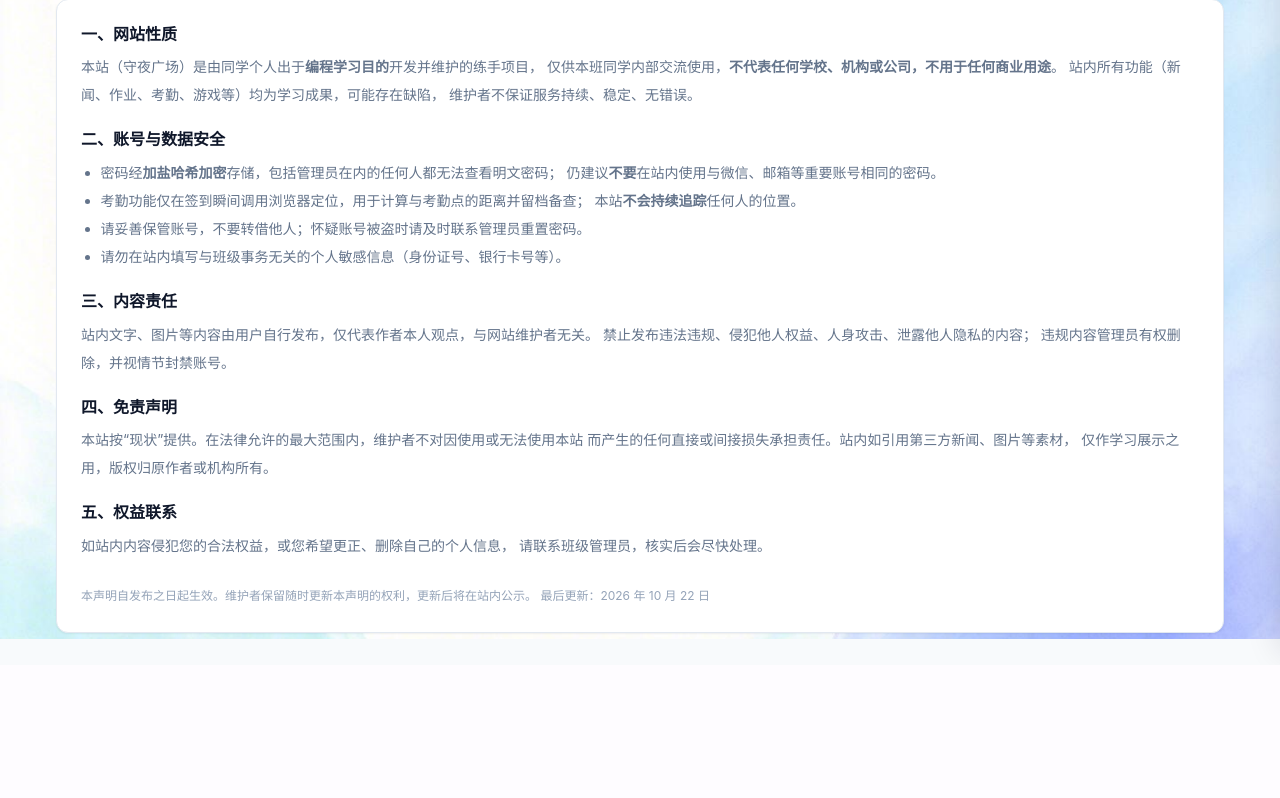
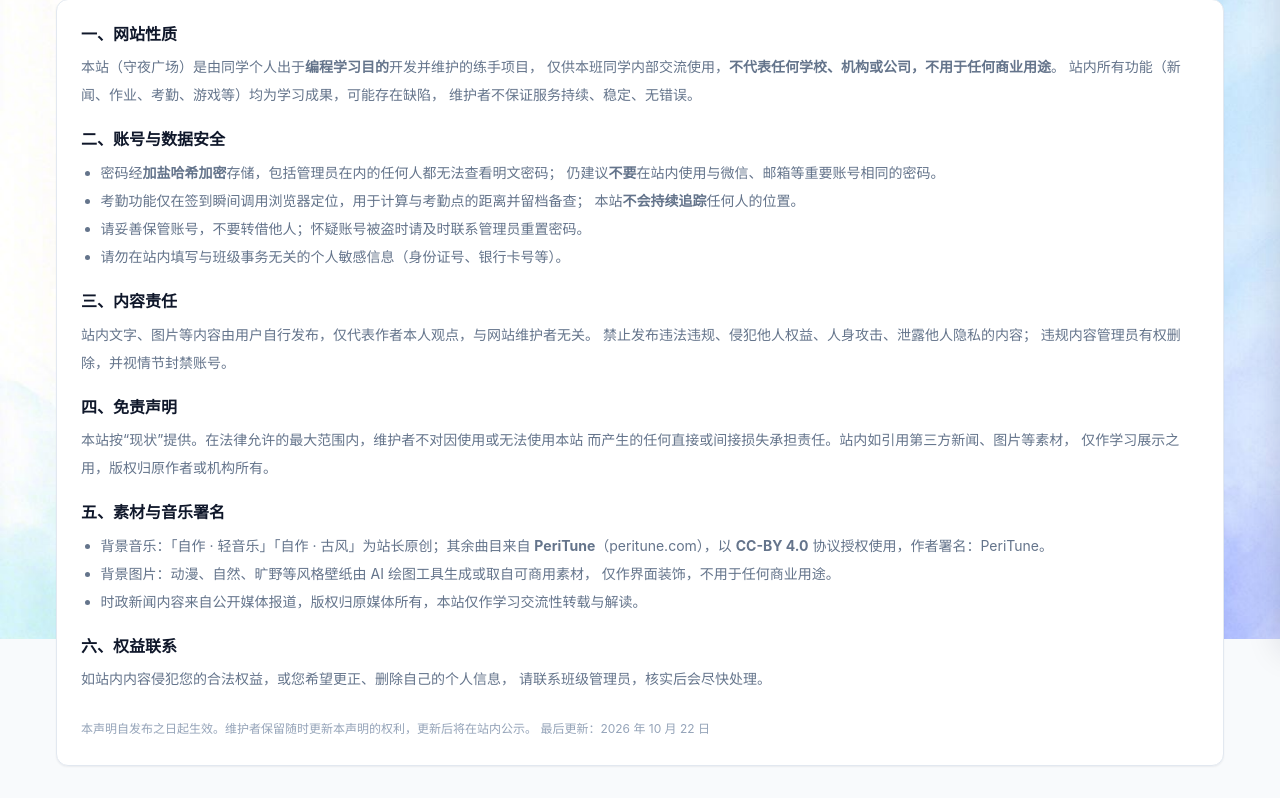
Before and after one commit to cjrq2602/class-portal, a Flask app: page /disclaimer in a window 1280 px wide. Shown: the part 161-959 px from the top of the page. Before the commit the page ends 817 px from the top, so only its background shows below. Run offline with Flask 3, Linux system fonts and the light colour scheme; data that the repository does not hold is empty; some libraries are stand-ins or nearby versions.

Commit message:
fix(bgm): 曲库版权净化——张学友/HSHKGN/傅许三首替换为 PeriTune CC-BY 曲目(Beach2/Whisper3/RainDrop)，免责声明页补署名

```diff
--- a/static/js/bgm.js
+++ b/static/js/bgm.js
@@ -15,12 +15,12 @@
 (function () {
     /* 曲目清单：file 相对站点根，name 显示在面板里 */
     var TRACKS = [
-        { id: "calm",      file: "/static/audio/bgm-calm.mp3",      name: "自作 · 轻音乐" },
-        { id: "gufeng",    file: "/static/audio/bgm-gufeng.mp3",    name: "自作 · 古风" },
-        { id: "summer",    file: "/static/audio/bgm-summer.mp3",    name: "Summer Melody（夏日旋律）" },
-        { id: "afterrain", file: "/static/audio/bgm-afterrain.mp3", name: "After The Rain（雨后）" },
-        { id: "concert",   file: "/static/audio/bgm-concert.mp3",   name: "她来听我的演唱会" },
-        { id: "ocean",     file: "/static/audio/bgm-ocean.mp3",     name: "Oceanfront（海滨）" },
+        { id: "calm",     file: "/static/audio/bgm-calm.mp3",     name: "自作 · 轻音乐" },
+        { id: "gufeng",   file: "/static/audio/bgm-gufeng.mp3",   name: "自作 · 古风" },
+        { id: "beach",    file: "/static/audio/bgm-beach.mp3",    name: "Beach2（热带海滩）" },
+        { id: "whisper",  file: "/static/audio/bgm-whisper.mp3",  name: "Whisper3（森林细语）" },
+        { id: "raindrop", file: "/static/audio/bgm-raindrop.mp3", name: "RainDrop（雨滴钢琴）" },
+        { id: "ocean",    file: "/static/audio/bgm-ocean.mp3",    name: "Oceanfront（海滨）" },
     ];
 
     var LS_ON = "bgm_on", LS_VOL = "bgm_vol", LS_TRACK = "bgm_track";
--- a/templates/disclaimer.html
+++ b/templates/disclaimer.html
@@ -43,7 +43,16 @@
         仅作学习展示之用，版权归原作者或机构所有。
     </p>
 
-    <h2 style="font-size:var(--fs-16); margin:20px 0 8px">五、权益联系</h2>
+    <h2 style="font-size:var(--fs-16); margin:20px 0 8px">五、素材与音乐署名</h2>
+    <ul class="text-muted" style="padding-left:1.4em; list-style:disc">
+        <li>背景音乐：「自作 · 轻音乐」「自作 · 古风」为站长原创；其余曲目来自
+            <b>PeriTune</b>（peritune.com），以 <b>CC-BY 4.0</b> 协议授权使用，作者署名：PeriTune。</li>
+        <li>背景图片：动漫、自然、旷野等风格壁纸由 AI 绘图工具生成或取自可商用素材，
+            仅作界面装饰，不用于任何商业用途。</li>
+        <li>时政新闻内容来自公开媒体报道，版权归原媒体所有，本站仅作学习交流性转载与解读。</li>
+    </ul>
+
+    <h2 style="font-size:var(--fs-16); margin:20px 0 8px">六、权益联系</h2>
     <p class="text-muted">
         如站内内容侵犯您的合法权益，或您希望更正、删除自己的个人信息，
         请联系班级管理员，核实后会尽快处理。
```
Also changed, not shown: static/audio/README.txt, 6 other files.
